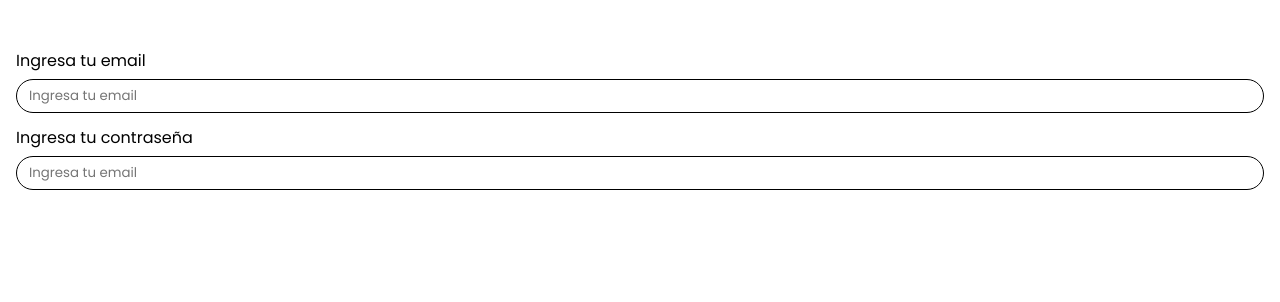
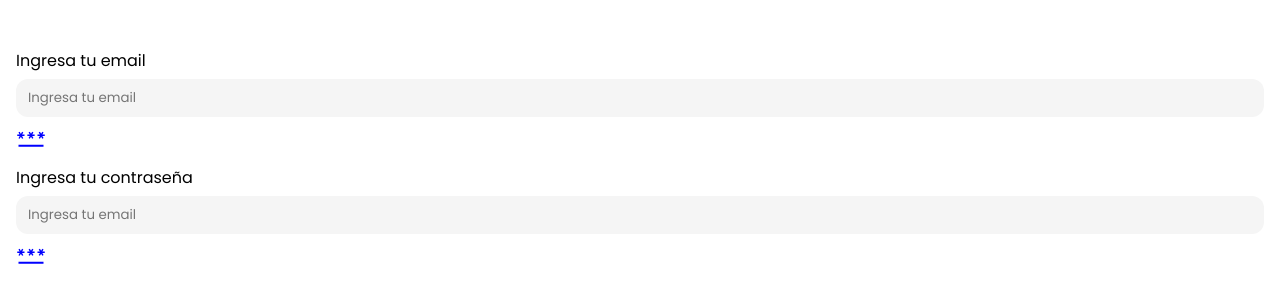
Before and after one commit to CristianCavanzo/fintech, a Next.js app: page / in a window 1280 px wide. Shown: the top 302 px of the page. Built offline with nearby package versions, Linux system fonts and the light colour scheme.

Commit message:
[Add]: util to get the icon

```diff
--- a/package.json
+++ b/package.json
@@ -26,6 +26,7 @@
     "eslint-config-next": "13.4.3",
     "eslint-config-prettier": "^8.8.0",
     "eslint-plugin-jsx-a11y": "^6.7.1",
+    "prettier": "^2.8.8",
     "prettier-eslint": "^15.0.1",
     "styled-components": "^5.3.11",
     "typescript": "5.0.4"
--- /dev/null
+++ b/src/components/icons/Email.tsx
@@ -0,0 +1,14 @@
+import React, { FC } from 'react';
+import { IconProps } from 'types';
+const Email: FC<IconProps> = ({ width, height, color = '#000' }) => {
+	return (
+		<svg xmlns="http://www.w3.org/2000/svg" viewBox="0 -960 960 960" width={width} height={height}>
+			<path
+				fill={color}
+				d="M80-200v-61h800v61H80Zm38-254-40-22 40-68H40v-45h78l-40-68 40-22 38 67 38-67 40 22-40 68h78v45h-78l40 68-40 22-38-67-38 67Zm324 0-40-24 40-68h-78v-45h78l-40-68 40-22 38 67 38-67 40 22-40 68h78v45h-78l40 68-40 24-38-67-38 67Zm324 0-40-24 40-68h-78v-45h78l-40-68 40-22 38 67 38-67 40 22-40 68h78v45h-78l40 68-40 24-38-67-38 67Z"
+			/>
+		</svg>
+	);
+};
+
+export { Email };
--- a/src/components/input/index.tsx
+++ b/src/components/input/index.tsx
@@ -1,12 +1,18 @@
 import { poppins } from '@font';
 import React, { HTMLInputTypeAttribute, ReactNode } from 'react';
+import { getPathIcon } from 'src/utils/getPathIcon';
 import styled from 'styled-components';
+import { nameIcons } from 'types';
 
 const InputComponent = styled.input`
-	padding: var(--padding-xxs) var(--padding-xs);
+	padding: 9px var(--padding-xs);
 	outline: none;
-	border: 1px solid #000;
-	border-radius: var(--xxl);
+	border: none;
+	border-radius: var(--xs);
+	background: #f5f5f5;
+	:focus {
+		outline: 2px solid var(--principalColor);
+	}
 `;
 interface LableProps {
 	column: boolean;
@@ -25,8 +31,17 @@ interface Props {
 	identification: string;
 	column?: boolean;
 	type?: HTMLInputTypeAttribute;
+	icon?: nameIcons;
 }
-const Input = ({ placeholder, identification, children, column = false, type = 'text' }: Props) => {
+const Input = ({
+	placeholder,
+	identification,
+	children,
+	column = false,
+	type = 'text',
+	icon,
+}: Props) => {
+	const Icon = getPathIcon(icon);
 	return (
 		<Label column={column} htmlFor={identification}>
 			{children}
@@ -36,6 +51,7 @@ const Input = ({ placeholder, identification, children, column = false, type = '
 				className={poppins.className}
 				placeholder={placeholder}
 			/>
+			<Icon width={30} height={30} color="blue" />
 		</Label>
 	);
 };
--- a/src/pages/index.tsx
+++ b/src/pages/index.tsx
@@ -1,17 +1,27 @@
 import { Input } from '@components/input';
 import React from 'react';
 import styled from 'styled-components';
-const Main = styled.section`
-	background: var(--principalColor);
-`;
+const Main = styled.section``;
 const Home = () => {
 	return (
 		<Main className="display-grid row_gap--xs">
 			{/* https://assets.materialup.com/uploads/082d4c7c-55aa-41d5-86c5-0ba061189743/preview.jpg */}
-			<Input column={true} type="email" identification="email" placeholder="Ingresa tu email">
+			<Input
+				icon="email"
+				column={true}
+				type="email"
+				identification="email"
+				placeholder="Ingresa tu email"
+			>
 				Ingresa tu email
 			</Input>
-			<Input column={true} type="password" identification="password" placeholder="Ingresa tu email">
+			<Input
+				column={true}
+				type="password"
+				identification="password"
+				placeholder="Ingresa tu email"
+				icon="email"
+			>
 				Ingresa tu contraseña
 			</Input>
 		</Main>
--- a/src/styles/global.css
+++ b/src/styles/global.css
@@ -2,6 +2,7 @@
 	--principalColor: #fff;
 	--principalColorDarker: #1965ac;
 	--colorText: #0e283f;
+	--principalColor: #121826;
 	--xxs: 6px;
 	--xs: 12px;
 	--s: 16px;
--- /dev/null
+++ b/src/utils/getPathIcon.ts
@@ -0,0 +1,10 @@
+import { Email } from '@components/icons/Email';
+import { nameIcons, Icons } from 'types';
+const iconsPath: Icons[] = [
+	{
+		name: 'email',
+		path: Email,
+	},
+];
+export const getPathIcon = (nameIcon: nameIcons) =>
+	iconsPath.find((icon) => icon.name === nameIcon).path;
```
Also changed, not shown: types.d.ts (added, +17 -0 lines), 1 other file (tests, documents, lock files or other folders).
